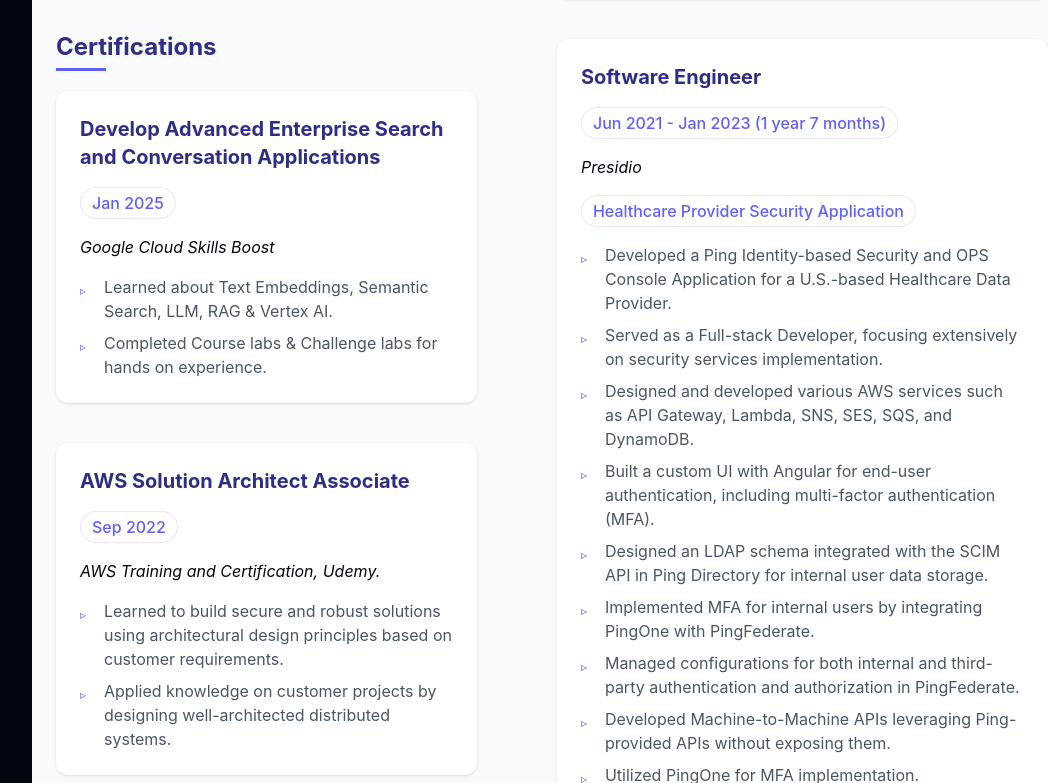
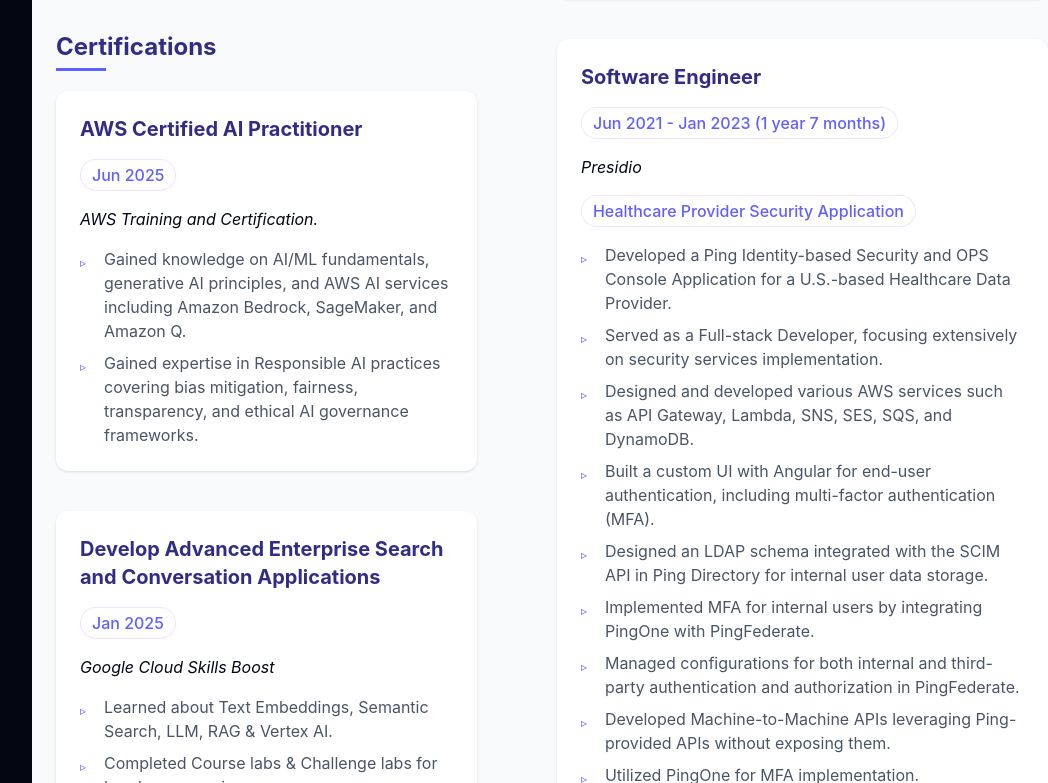
Before and after one commit to hvkvishnu/portfolio, a React (Vite) app: page / in a window 1280 px wide. Shown: the part 4457-5240 px from the top of the page, without its empty margins (208-1256 px from the left). Built offline with nearby package versions, Linux system fonts and the light colour scheme.

Commit message:
Added AWS AIF Certification

```diff
--- a/src/constants/certifications.constant.ts
+++ b/src/constants/certifications.constant.ts
@@ -1,6 +1,19 @@
 import { ResumeData } from "../types/resume.types";
 
 export const CertificationDetails: ResumeData[] = [
+  {
+    title: "AWS Certified AI Practitioner",
+    period: "Jun 2025",
+    content: [
+      {
+        description: "AWS Training and Certification.",
+        details: [
+          "Gained knowledge on AI/ML fundamentals, generative AI principles, and AWS AI services including Amazon Bedrock, SageMaker, and Amazon Q.",
+          "Gained expertise in Responsible AI practices covering bias mitigation, fairness, transparency, and ethical AI governance frameworks.",
+        ],
+      },
+    ],
+  },
   {
     title: "Develop Advanced Enterprise Search and Conversation Applications",
     period: "Jan 2025",
--- a/src/constants/portfolio.constant.ts
+++ b/src/constants/portfolio.constant.ts
@@ -39,6 +39,12 @@
     category: "Recognitions",
     imageUrl: getAssetPath("Recognitions", "SpotAward_Aug2022.jpg"),
     title: "Spot Award August 2022",
+  },
+  {
+    category: "Certifications",
+    imageUrl: getAssetPath("Certificates", "AWS_AIF.jpg"),
+    link: "https://www.credly.com/badges/c9ccbe35-c94c-4fa6-aeee-414910aefdb7/public_url",
+    title: "AWS AIF CO1",
   },
   {
     category: "Certifications",
```
Also changed, not shown: public/assets/portfolio/certificates/AWS_AIF.jpg (added), public/assets/portfolio/certificates/AWS_SAA.jpg.
